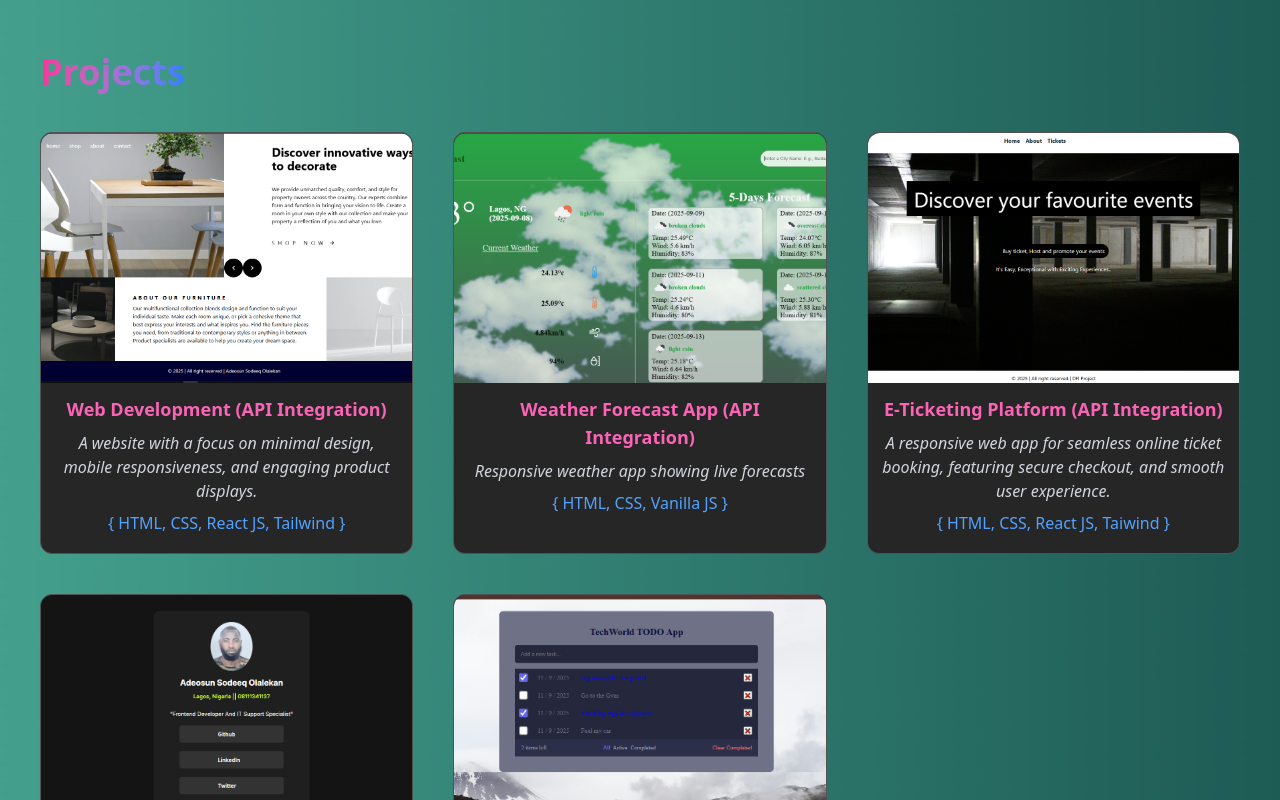
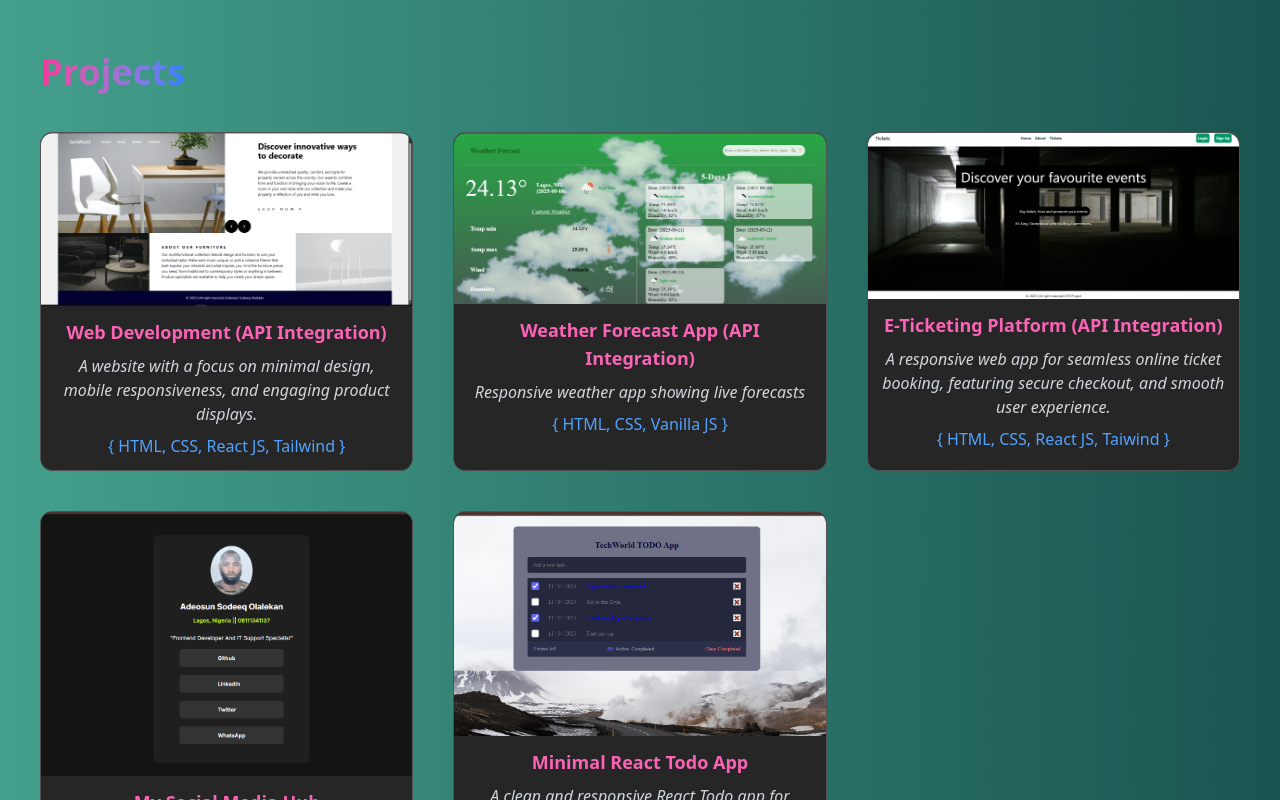
Before and after one commit to Technology-World/TechWorld-portfolio, a React (Vite) app: page /#about in a window 1280 px wide. Shown: the part 1820-2620 px from the top of the page. Built offline with nearby package versions, Linux system fonts and the light colour scheme.

Commit message:
styling updated

```diff
--- a/src/components/Projects.jsx
+++ b/src/components/Projects.jsx
@@ -64,7 +64,7 @@ function Projects() {
         </span>
       </h2>
 
-      <div className='w-full grid grid-cols-1 lg:grid-cols-3 gap-10 mx-auto my-7 items-center'>
+      <div className='w-full grid grid-cols-1 lg:grid-cols-3 gap-10 mx-auto my-7'>
 
         {/* Content mapping */}
         {data.map(data => (
@@ -77,11 +77,11 @@ function Projects() {
               <img
                 src={data.image}
                 alt="weather API img"
-                className="w-full lg:h-[250px] object-cover rounded-t-xl hidden md:block"
+                className="w-full object-cover rounded-t-xl hidden md:block"
                 aria-label={data.name}
               />
 
-              <div className="lg:h-[170px] p-3 lg:text-center space-y-2">
+              <div className="p-3 lg:text-center space-y-2">
                 <p className="text-lg font-semibold text-pink-400">{data.name}</p>
                 <p className="text-medium text-gray-300 italic">{data.description}</p>
                 <p className="text-medium text-blue-400">{"{ "}{data.tools}{" }"}</p>
```
